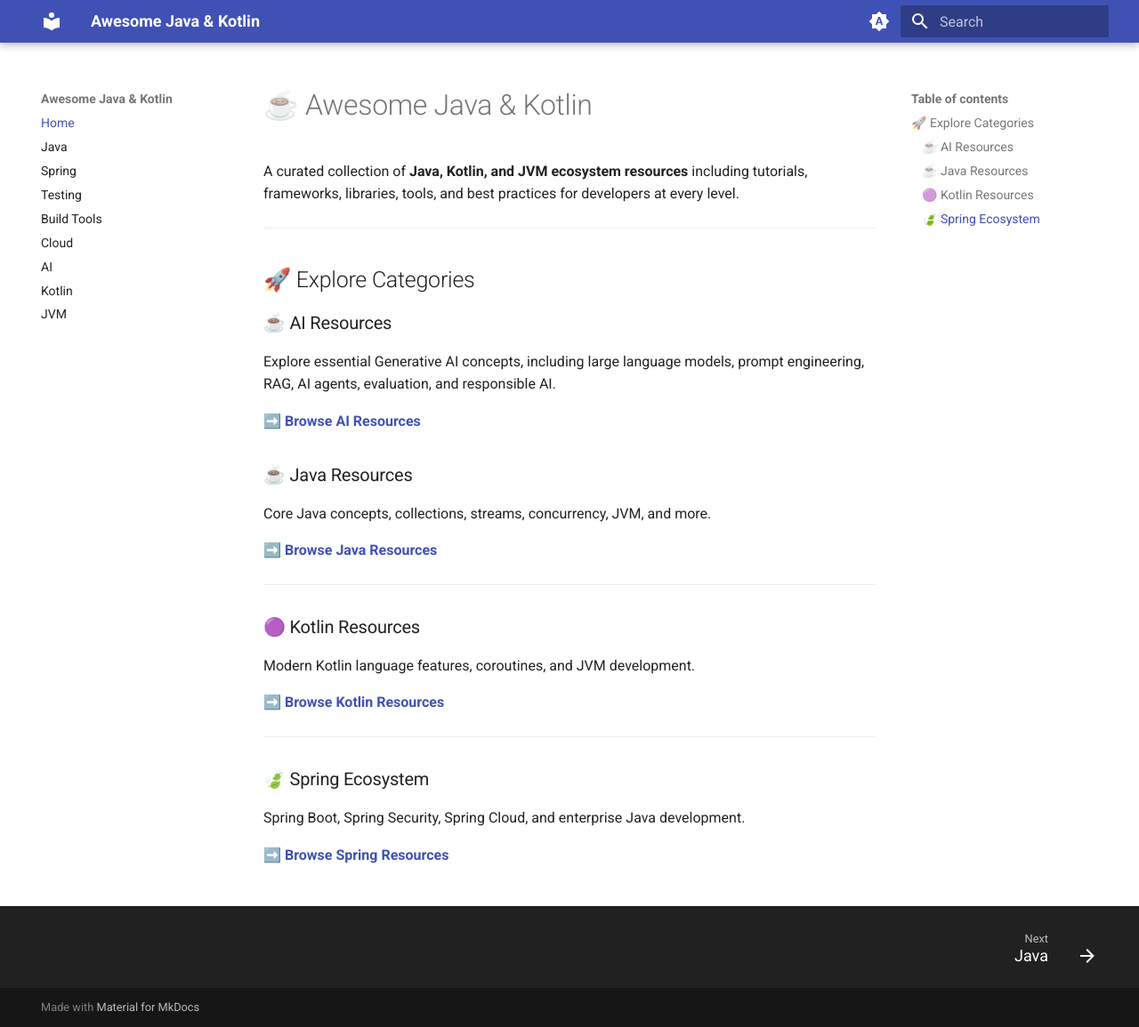
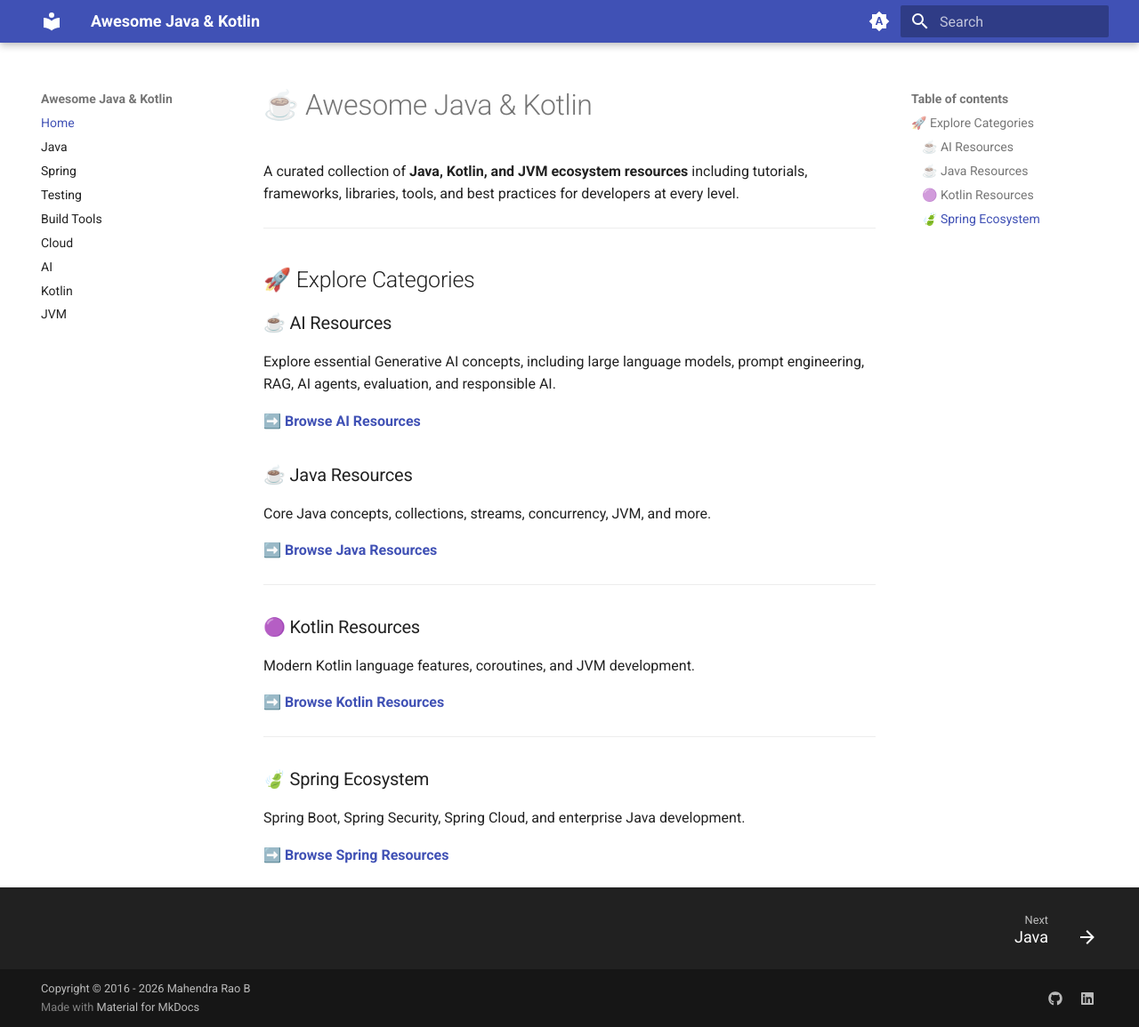
Before and after one commit to bsmahi/awesome-java-kotlin, an MkDocs documentation site: the page built from docs/index.md, in a window 1280 px wide and 1155 px high. Shown: the whole window at 89% size. Built offline with MkDocs 1.6.1 and Material for MkDocs 9.7.7, drawn with Linux system fonts in a browser that asks for light colours.

Commit message:
Update mkdocs.yml theme and extras
Tidy mkdocs.yml layout and enhance site metadata: add descriptive `name` fields for social links (GitHub, LinkedIn), insert copyright line (2016–2026), and adjust theme/markdown extension spacing for readability. No functional changes to navigation or features.

```diff
--- a/mkdocs.yml
+++ b/mkdocs.yml
@@ -4,9 +4,11 @@
 
 theme:
   name: material
+
   font:
     text: Roboto
     code: JetBrains Mono
+
   palette:
     - media: "(prefers-color-scheme)"
       toggle:
@@ -24,22 +26,30 @@
       toggle:
         icon: material/brightness-4
         name: Switch to system preference
+
   features:
     - navigation.footer
-  extra:
-    social:
-      - icon: fontawesome/brands/github
-        link: https://github.com/bsmahi/awesome-java-kotlin
-      - icon: fontawesome/brands/linkedin
-        link: https://linkedin.com/in/mahendra-rao-bandaru-8754432b
+
+extra:
+  social:
+    - icon: fontawesome/brands/github
+      link: https://github.com/bsmahi/awesome-java-kotlin
+      name: GitHub Repository
+
+    - icon: fontawesome/brands/linkedin
+      link: https://linkedin.com/in/mahendra-rao-bandaru-8754432b
+      name: Connect on LinkedIn
+
+copyright: Copyright &copy; 2016 - 2026 Mahendra Rao B
 
 markdown_extensions:
   - attr_list
+
   - pymdownx.highlight:
       anchor_linenums: true
       line_spans: __span
+
   - pymdownx.superfences
-
 
 nav:
   - Home: index.md
```
